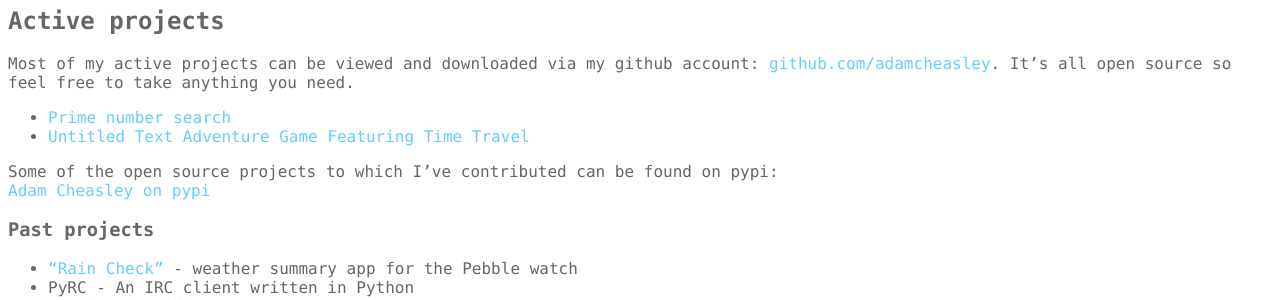
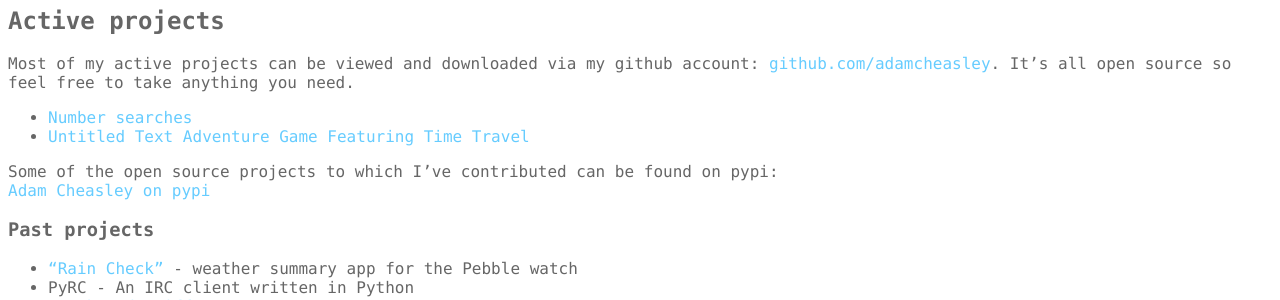
Before and after one commit to adamcheasley/adamcheasley.github.io, a Jekyll site: the page built from projects.md, in a window 1280 px wide. Shown: the part 218-518 px from the top of the page. Built offline with Jekyll 4.4.1, drawn with Linux system fonts in a browser that asks for light colours.

Commit message:
Update projects.md

```diff
--- a/projects.md
+++ b/projects.md
@@ -15,7 +15,7 @@
 
 Most of my active projects can be viewed and downloaded via my github account: [github.com/adamcheasley](https://github.com/adamcheasley). It's all open source so feel free to take anything you need.
 
-- [Prime number search](/projects/primes/index.html)
+- [Number searches](/projects/primes/index.html)
 - [Untitled Text Adventure Game Featuring Time Travel](https://github.com/adamcheasley/adventure)
 
 
```
